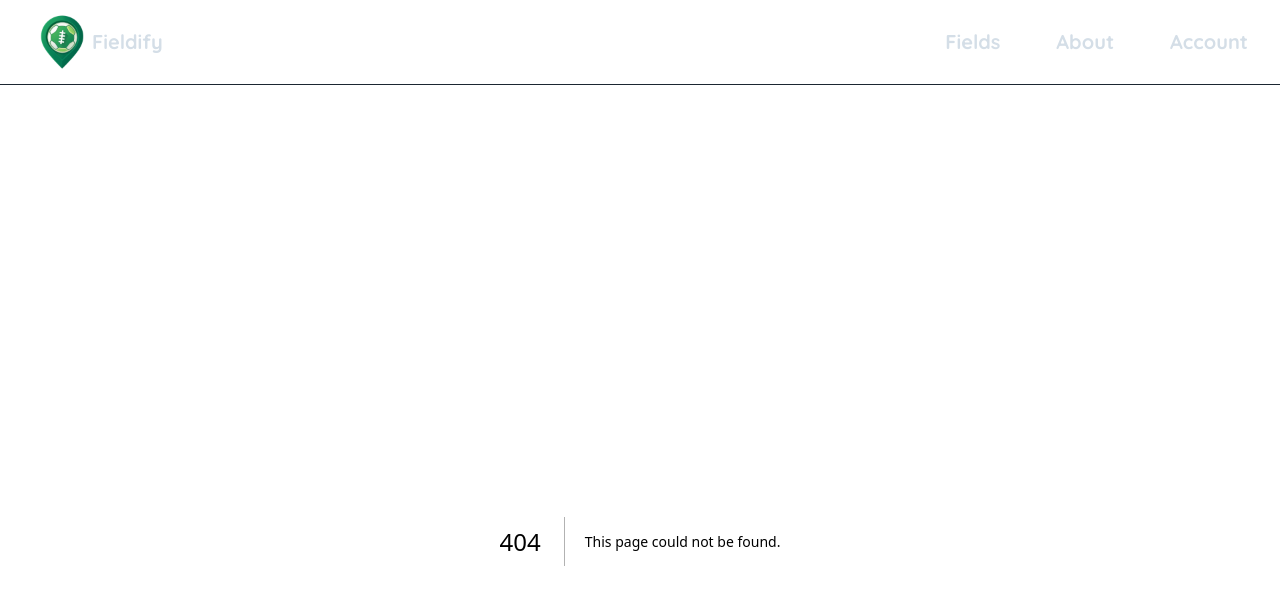
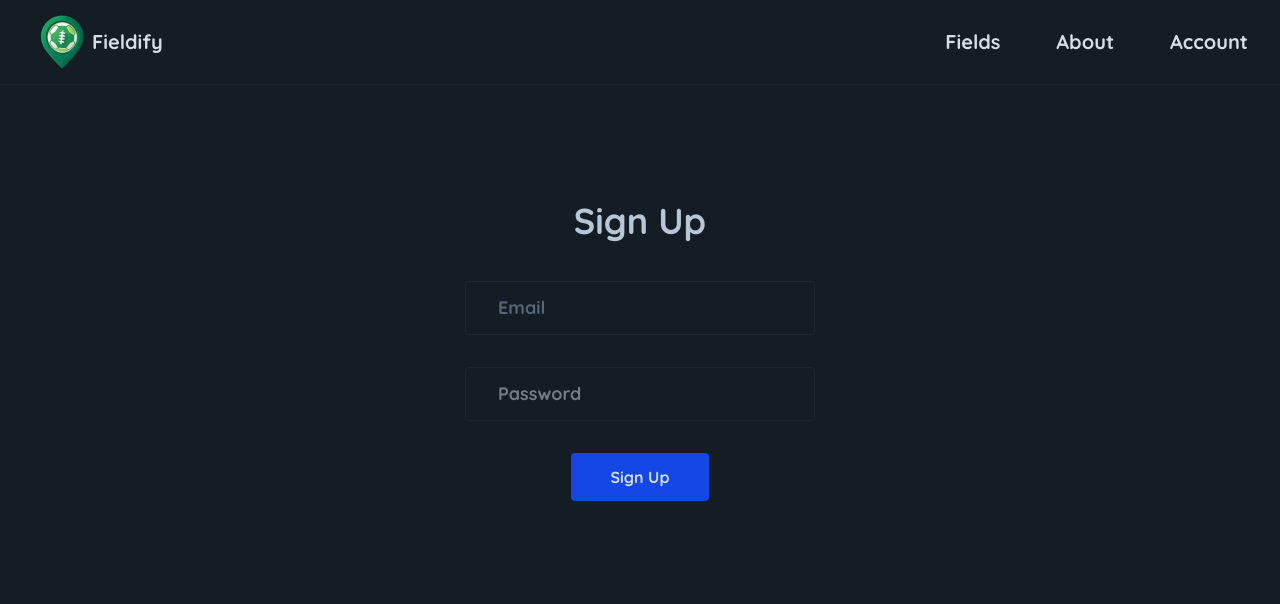
Before and after one commit to muzeffer-niftiyev/Fieldify, a Next.js app: page /signup in a window 1280 px wide. Before the commit this address had no page. Shown: the top 604 px of the page. Built offline with nearby package versions, Linux system fonts and the light colour scheme; no server answers.

Commit message:
signup page added

```diff
--- /dev/null
+++ b/app/_services/auth.ts
@@ -0,0 +1,29 @@
+import { supabase } from "./supabase";
+import { authType } from "../_types/auth";
+
+export const signUp = async ({ email, password }: authType) => {
+  const { data, error } = await supabase.auth.signUp({ email, password });
+
+  if (error) throw error;
+
+  if (data.user) {
+    await supabase.from("profiles").insert([
+      {
+        id: data.user.id,
+        email: data.user.email,
+      },
+    ]);
+  }
+
+  return data;
+};
+
+export const signIn = async ({ email, password }: authType) => {
+  const { data, error } = await supabase.auth.signInWithPassword({
+    email,
+    password,
+  });
+
+  if (error) throw error;
+  return data;
+};
--- a/app/_services/supabase.ts
+++ b/app/_services/supabase.ts
@@ -1,6 +1,6 @@
 import { createClient } from "@supabase/supabase-js";
 
 export const supabase = createClient(
-  process.env.SUPABASE_URL!,
-  process.env.SUPABASE_KEY!
+  process.env.NEXT_PUBLIC_SUPABASE_URL!,
+  process.env.NEXT_PUBLIC_SUPABASE_ANON_KEY!
 );
--- a/app/_styles/globals.css
+++ b/app/_styles/globals.css
@@ -24,6 +24,15 @@
   --color-secondary-800: #14452f;
   --color-secondary-900: #18392b;
   --color-secondary-950: #1d2e28;
+}
+
+input:-webkit-autofill,
+input:-webkit-autofill:hover,
+input:-webkit-autofill:focus,
+input:-webkit-autofill:active {
+  -webkit-box-shadow: 0 0 0px 1000px inherit inset;
+  -webkit-text-fill-color: #99b0c7;
+  transition: background-color 5000s ease-in-out 0s;
 }
 
 @layer components {
--- /dev/null
+++ b/app/_types/auth.ts
@@ -0,0 +1,4 @@
+export type authType = {
+  email: string;
+  password: string;
+};
--- a/app/fields/page.tsx
+++ b/app/fields/page.tsx
@@ -13,7 +13,7 @@ const Page = async () => {
   return (
     <div>
       <header>
-        <h2 className="text-primary-400 font-bold text-4xl">
+        <h2 className="text-primary-300 font-bold text-4xl">
           Our Football Fields
         </h2>
         <p className="text-primary-300 leading-6 text-md my-8">
--- a/app/page.tsx
+++ b/app/page.tsx
@@ -14,7 +14,7 @@ const Page = () => {
         className="object-cover object-top brightness-70"
       />
       <div className="flex flex-col items-center mt-60 relative z-10">
-        <p className="text-6xl text-primary-100">
+        <p className="text-6xl text-primary-200">
           Welcome to Easy Field Booking.
         </p>
         <Link
--- /dev/null
+++ b/app/signup/page.tsx
@@ -0,0 +1,100 @@
+"use client";
+import { useState } from "react";
+import { useForm } from "react-hook-form";
+import { signUp } from "../_services/auth";
+import { authType } from "../_types/auth";
+
+const Page = () => {
+  const {
+    register,
+    handleSubmit,
+    formState: { errors },
+    reset,
+  } = useForm<authType>();
+  const [loading, setLoading] = useState(false);
+  const [serverError, setServerError] = useState<null | string>(null);
+  const [success, setSuccess] = useState(false);
+
+  const onSubmit = async (data: authType) => {
+    setLoading(true);
+    setServerError(null);
+    setSuccess(false);
+
+    try {
+      await signUp(data);
+      setSuccess(true);
+      reset();
+    } catch (err: unknown) {
+      if (err instanceof Error) {
+        setServerError(err.message);
+      }
+    } finally {
+      setLoading(false);
+    }
+  };
+
+  return (
+    <form
+      onSubmit={handleSubmit(onSubmit)}
+      className="flex flex-col items-center mt-15"
+    >
+      <h2 className="text-4xl text-primary-200 mb-10">Sign Up</h2>
+
+      <div className="flex flex-col gap-8 mb-8">
+        <div>
+          <input
+            type="email"
+            placeholder="Email"
+            className="border border-primary-900 rounded-sm px-8 py-3 text-lg outline-none w-[350px] text-primary-300"
+            {...register("email", {
+              required: "Email is required",
+              pattern: {
+                value: /^[^\s@]+@[^\s@]+\.[^\s@]+$/,
+                message: "Invalid email address",
+              },
+            })}
+          />
+          {errors.email && (
+            <p className="text-sm mt-3 text-[#c71616] font-bold">
+              {errors.email.message}
+            </p>
+          )}
+        </div>
+        <div>
+          <input
+            type="password"
+            placeholder="Password"
+            className="border border-primary-900 rounded-sm px-8 py-3 text-lg outline-none w-[350px]"
+            {...register("password", {
+              required: "Password is required",
+              minLength: {
+                value: 6,
+                message: "Password must be at least 6 characters",
+              },
+            })}
+          />
+          {errors.password && (
+            <p className="text-sm mt-3 text-[#c71616] font-bold">
+              {errors.password.message}
+            </p>
+          )}
+        </div>
+      </div>
+
+      {/* Submit */}
+      <button
+        type="submit"
+        disabled={loading}
+        className="bg-blue-700 text-primary-100 px-10 py-3 rounded hover:bg-blue-800 cursor-pointer transition-colors duration-300 disabled:opacity-50"
+      >
+        {loading ? "Signing up..." : "Sign Up"}
+      </button>
+
+      {serverError && (
+        <p className="text-sm mt-3 text-[#c71616] font-bold">{serverError}</p>
+      )}
+    </form>
+  );
+};
+
+export default Page;
--- a/package.json
+++ b/package.json
@@ -9,10 +9,12 @@
     "lint": "eslint"
   },
   "dependencies": {
-    "@supabase/supabase-js": "^2.57.0",
+    "@supabase/ssr": "^0.7.0",
+    "@supabase/supabase-js": "^2.57.4",
     "next": "15.5.0",
     "react": "19.1.0",
     "react-dom": "19.1.0",
+    "react-hook-form": "^7.62.0",
     "react-icons": "^5.5.0"
   },
   "devDependencies": {
```
Also changed, not shown: 1 other file (tests, documents, lock files or other folders).
